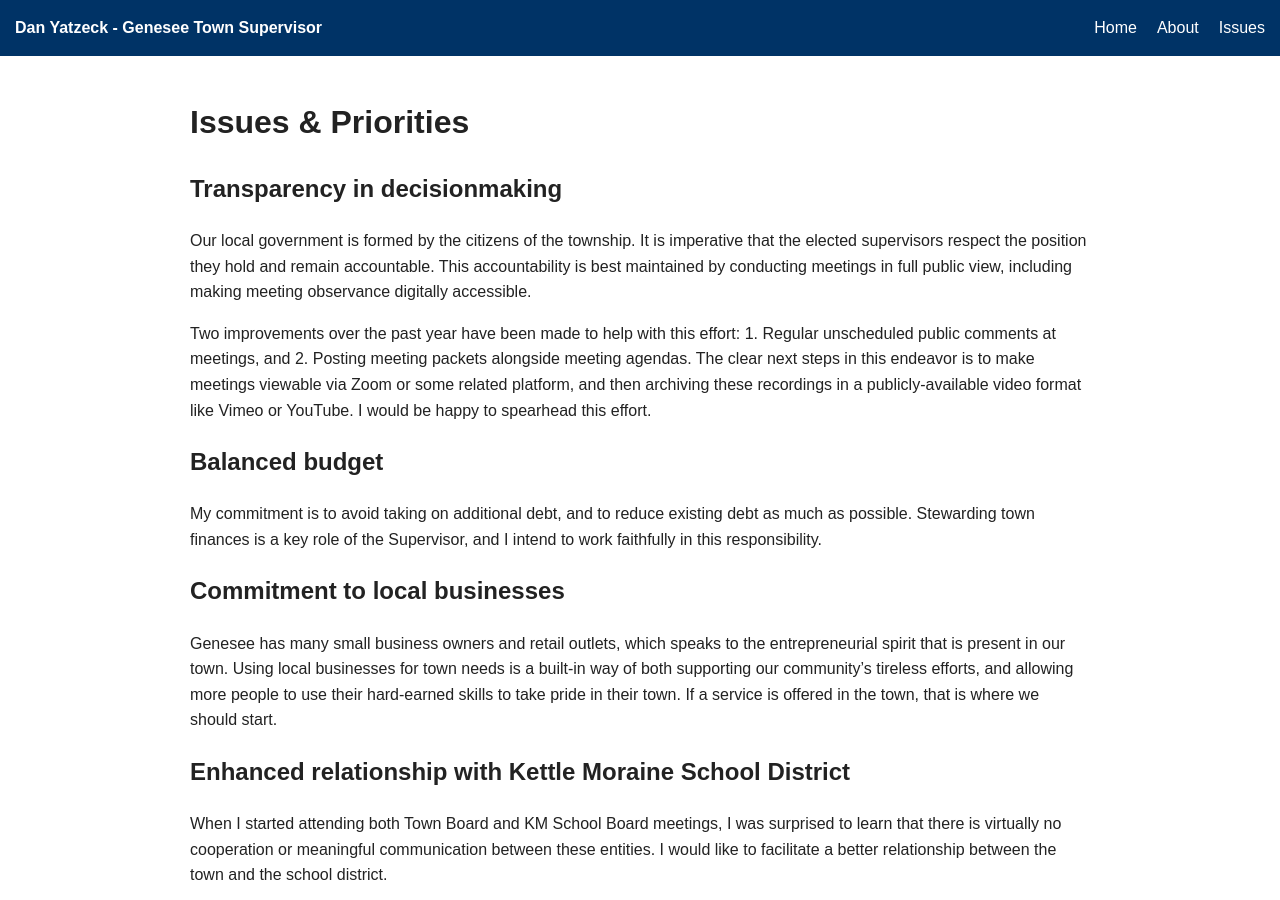
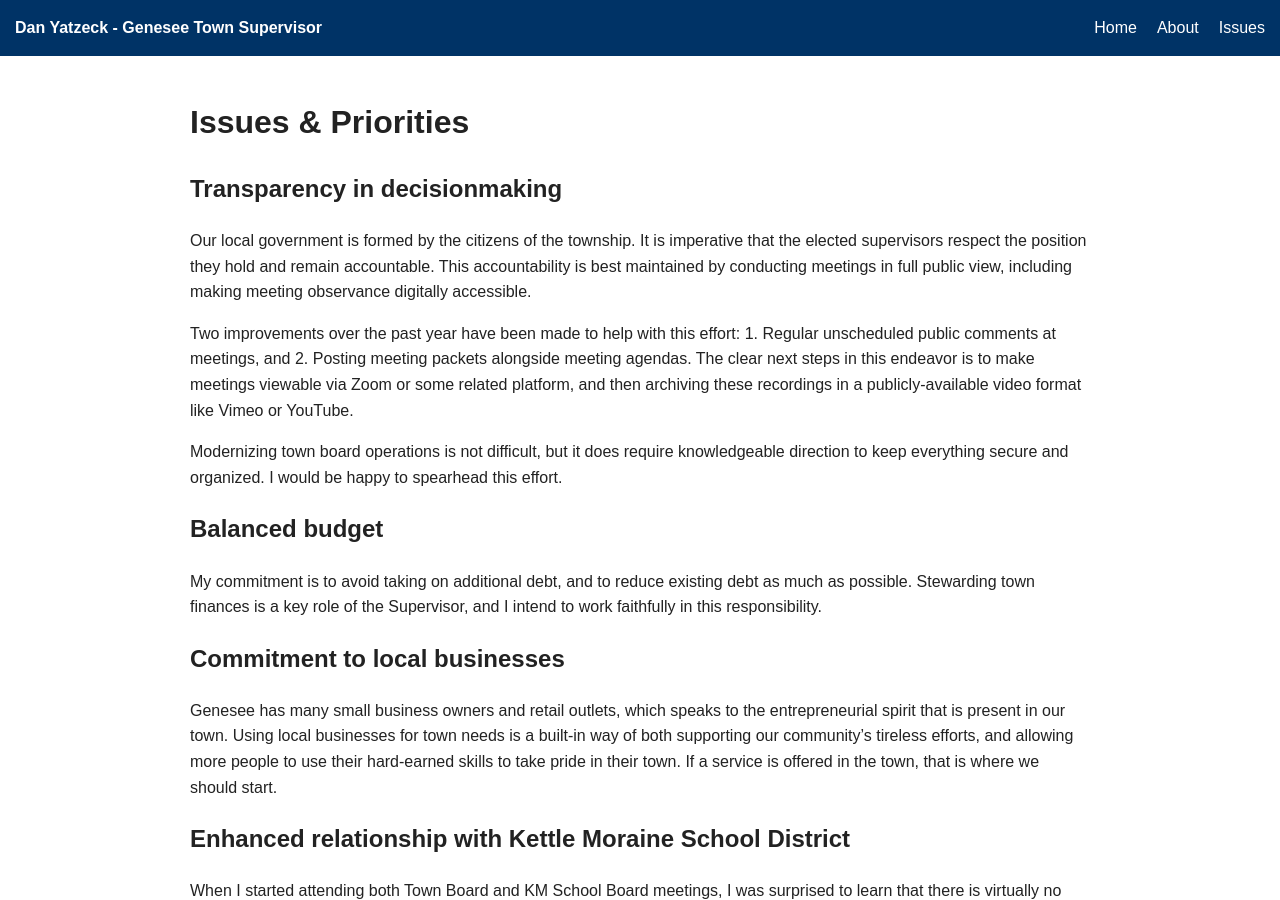
Before and after one commit to danyatzeck/danyatzeck.github.io, a Jekyll site: the page built from issues.md, in a window 1280 px wide and 900 px high. Built offline with Jekyll 4.4.1, drawn with Linux system fonts in a browser that asks for light colours; our own code applies the rules of GitHub Pages for plain Markdown files.

Commit message:
update issues

```diff
--- a/issues.md
+++ b/issues.md
@@ -3,7 +3,9 @@
 ## Transparency in decisionmaking
 Our local government is formed by the citizens of the township. It is imperative that the elected supervisors respect the position they hold and remain accountable. This accountability is best maintained by conducting meetings in full public view, including making meeting observance digitally accessible.
 
-Two improvements over the past year have been made to help with this effort: 1. Regular unscheduled public comments at meetings, and 2. Posting meeting packets alongside meeting agendas. The clear next steps in this endeavor is to make meetings viewable via Zoom or some related platform, and then archiving these recordings in a publicly-available video format like Vimeo or YouTube. I would be happy to spearhead this effort.
+Two improvements over the past year have been made to help with this effort: 1. Regular unscheduled public comments at meetings, and 2. Posting meeting packets alongside meeting agendas. The clear next steps in this endeavor is to make meetings viewable via Zoom or some related platform, and then archiving these recordings in a publicly-available video format like Vimeo or YouTube.
+
+Modernizing town board operations is not difficult, but it does require knowledgeable direction to keep everything secure and organized. I would be happy to spearhead this effort.
 
 
 ## Balanced budget
```
